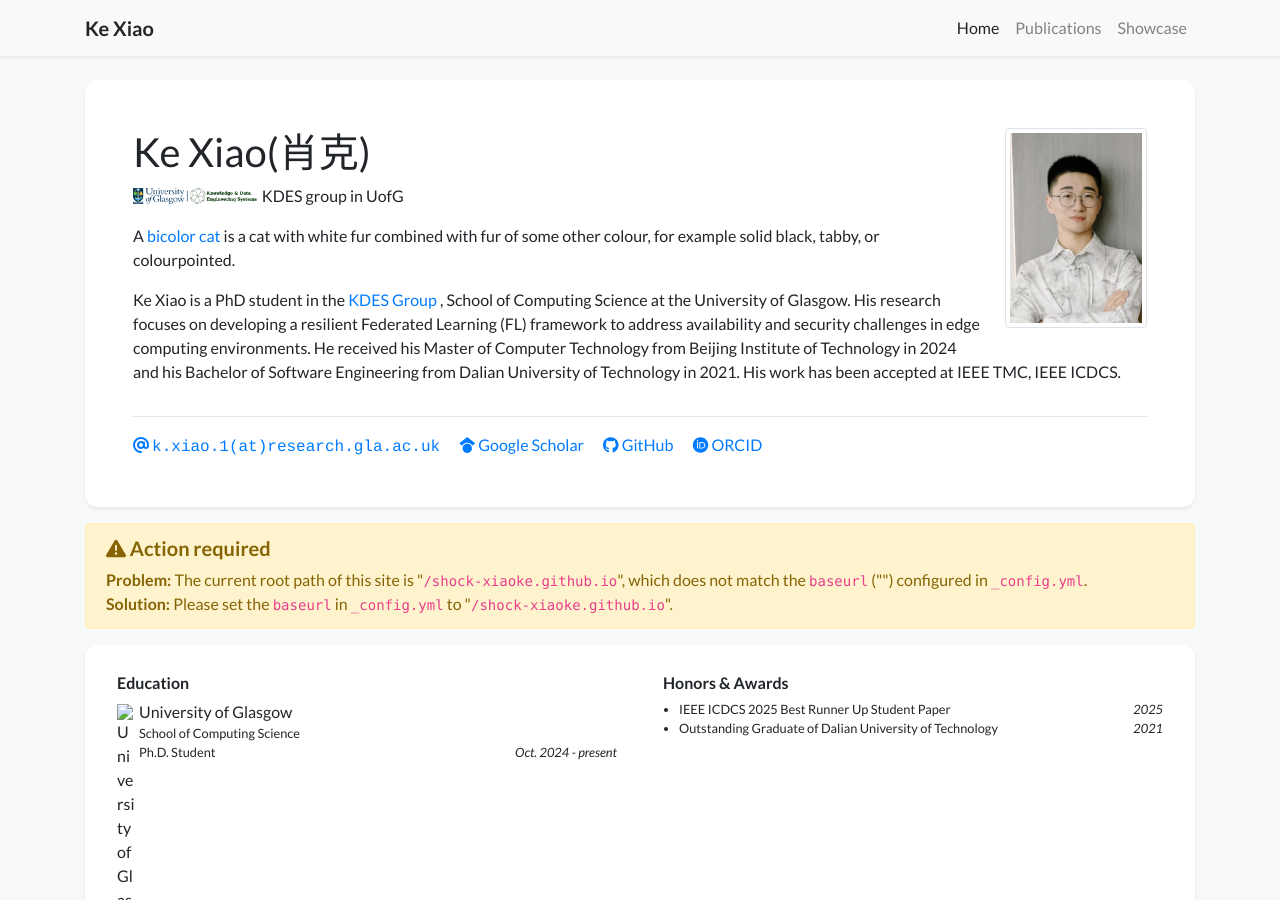
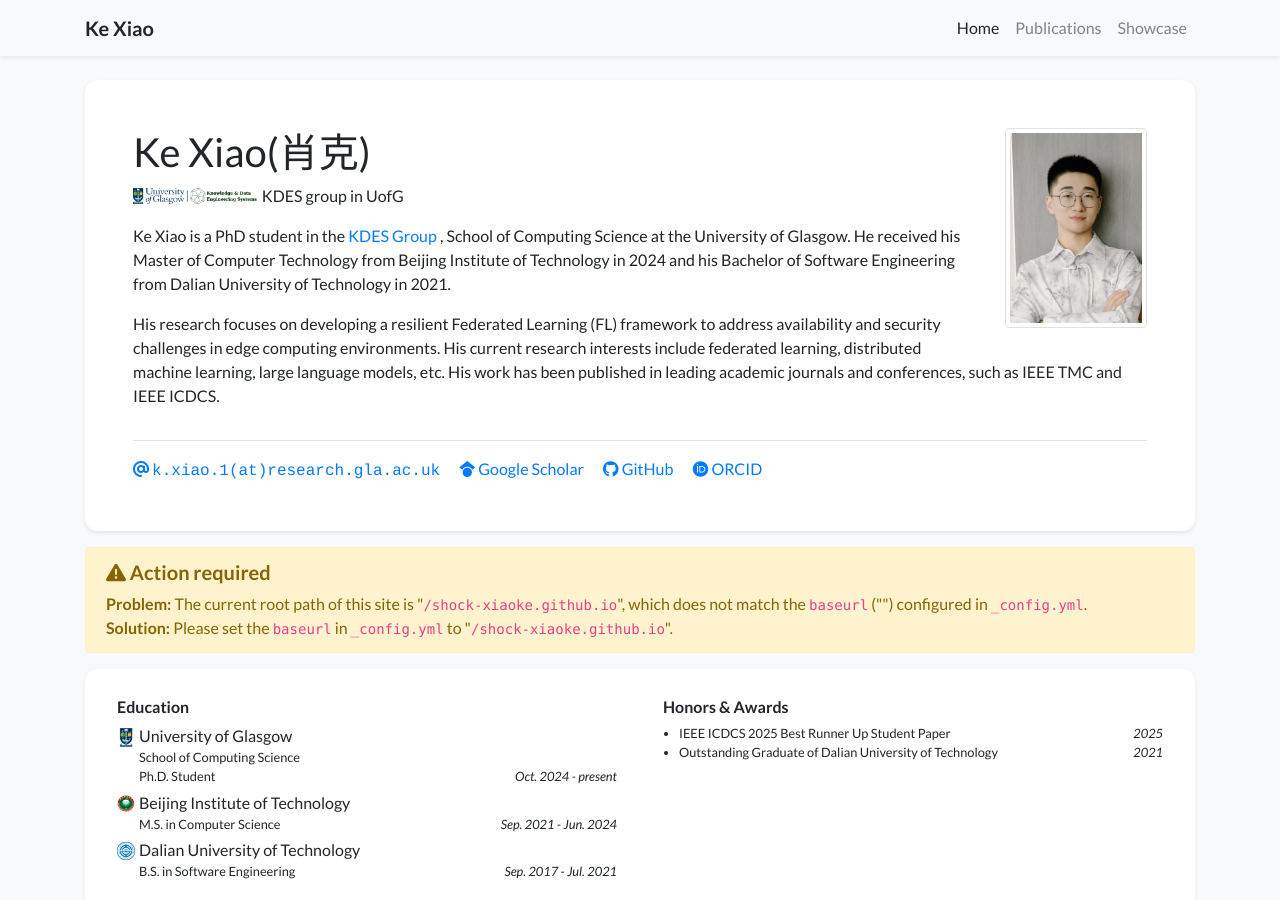
Before and after one commit to shock-xiaoke/shock-xiaoke.github.io, a Jekyll site: the page built from index.html, in a window 1280 px wide and 900 px high. Built offline with Jekyll 4.4.1, drawn with Linux system fonts in a browser that asks for light colours; nearby versions of some CDN libraries; a style sheet for code colours, icons or effects is not loaded.

Commit message:
fix logo bugs

```diff
--- a/_data/profile.yml
+++ b/_data/profile.yml
@@ -21,14 +21,13 @@ orcid: 0009-0003-6713-0053
 short_bio_text_justify: false
 short_bio: >-
   <p>
-    A <a href="https://en.wikipedia.org/wiki/Bicolor_cat" target="_blank">bicolor cat</a> is a cat with white fur combined with fur of some other colour, for example solid black, tabby, or colourpointed.
+    Ke Xiao is a PhD student in the <a href="https://www.gla.ac.uk/schools/computing/research/researchsections/ida-section/knowledgeanddataengineeringsystems/" target="_blank">KDES Group</a> ,
+    School of Computing Science at the University of Glasgow. He received his Master of Computer Technology from Beijing Institute of Technology in 2024 and his Bachelor of Software Engineering from Dalian University of Technology in 2021.
   </p>
   <p>
-    Ke Xiao is a PhD student in the <a href="https://www.gla.ac.uk/schools/computing/research/researchsections/ida-section/knowledgeanddataengineeringsystems/" target="_blank">KDES Group</a> ,
-    School of Computing Science at the University of Glasgow.
     His research focuses on developing a resilient Federated Learning (FL) framework to address availability and security challenges in edge computing environments.
-    He received his Master of Computer Technology from Beijing Institute of Technology in 2024 and his Bachelor of Software Engineering from Dalian University of Technology in 2021.
-    His work has been accepted at IEEE TMC, IEEE ICDCS.
+    His current research interests include federated learning, distributed machine learning, large language models, etc.
+    His work has been published in leading academic journals and conferences, such as IEEE TMC and IEEE ICDCS.
   </p>
 
 portrait_url: /assets/images/photos/ke_photo.jpg
@@ -37,17 +36,17 @@ portrait_caption: >-
 
 education:
 - name: University of Glasgow
-  # logo: /assets/images/badges/MIT_Social_circle.png
+  logo: /assets/images/badges/uofg_logo.png
   position: >-
     School of Computing Science <br/>
     Ph.D. Student
   date: Oct. 2024 - present
 - name: Beijing Institute of Technology
-  # logo: /assets/images/badges/bit_logo.png
+  logo: /assets/images/badges/bit_logo.png
   position: M.S. in Computer Science
   date: Sep. 2021 - Jun. 2024
 - name: Dalian University of Technology
-  # logo: /assets/images/badges/dut_logo.png
+  logo: /assets/images/badges/dut_logo.png
   position: B.S. in Software Engineering
   date: Sep. 2017 - Jul. 2021
 
```
Also changed, not shown: assets/images/badges/MIT_Social_circle.png (deleted), assets/images/badges/PKU_red.png (deleted), assets/images/badges/uofg_logo.png (added).
